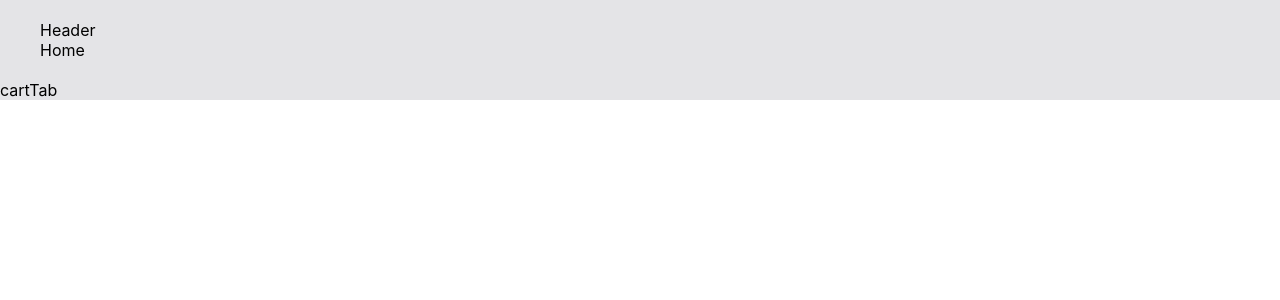
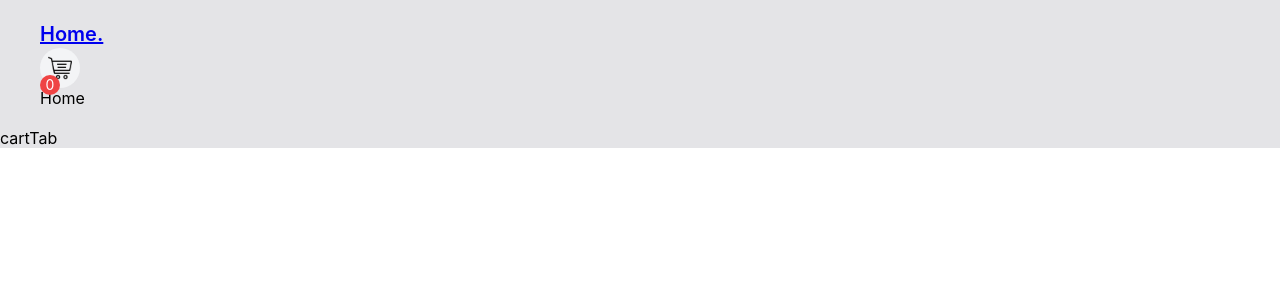
Before and after one commit to 0trava/Shopping-cart-react, a React (Create React App) app: page / in a window 1280 px wide. Shown: the top 300 px of the page. Built offline with nearby package versions, Linux system fonts and the light colour scheme.

Commit message:
add basket icon

```diff
--- a/src/components/layout/header.jsx
+++ b/src/components/layout/header.jsx
@@ -1,8 +1,17 @@
-import React from 'react'
+import React from 'react';
+import { Link } from 'react-router-dom';
+import iconCart from '../../assets/images/iconCart.png';
 
 const Header = () => {
   return (
-    <div>Header</div>
+    <header>
+        <Link to='/' className='text-xl font-semibold'>Home.</Link>
+        <div className='w-10 h-10 bg-gray-100 rounded-full flex justify-center items-center relative'>
+            <img src={iconCart} alt="" className='w-6' />
+            <span className='absolute top-2/3 right-1/2 bg-red-500 text-white text-sm w-5 h-5 rounded-full flex justify-center items-center '>0</span>
+        </div>
+
+    </header>
   )
 }
 
```
